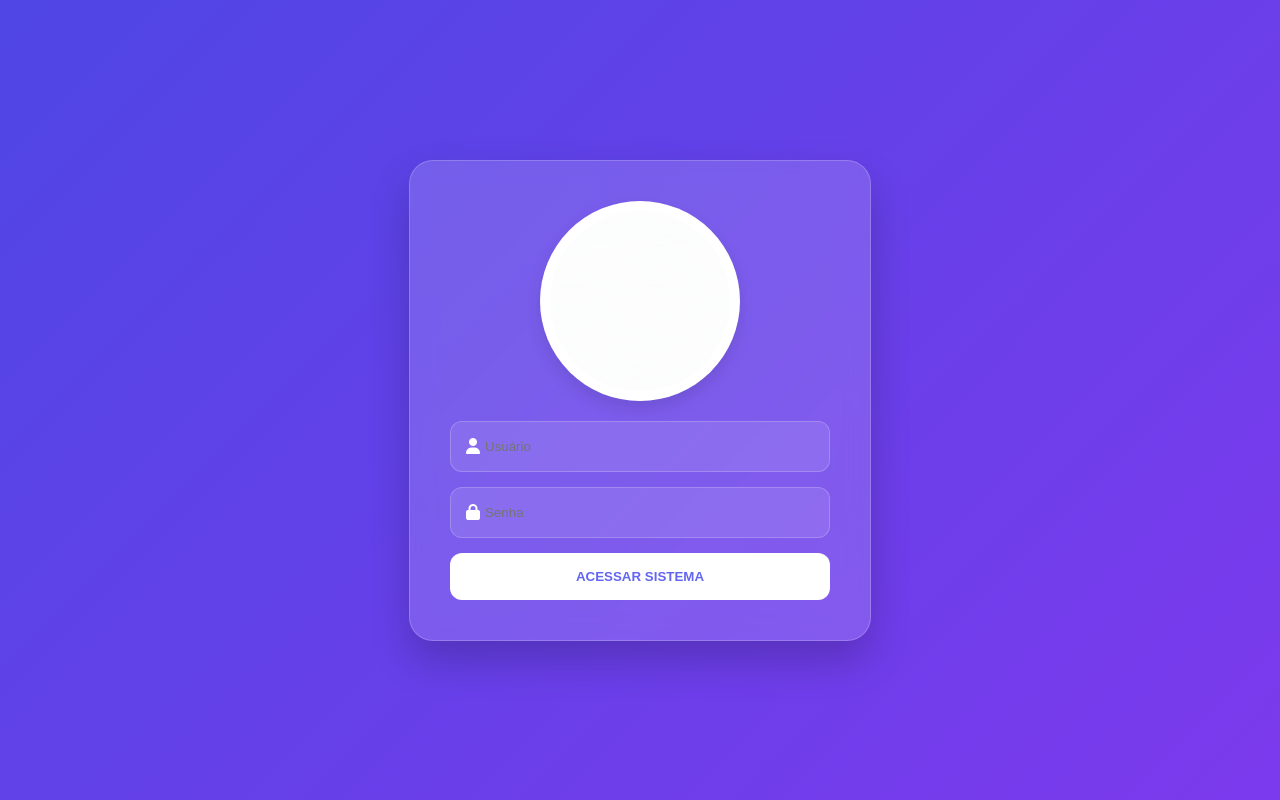
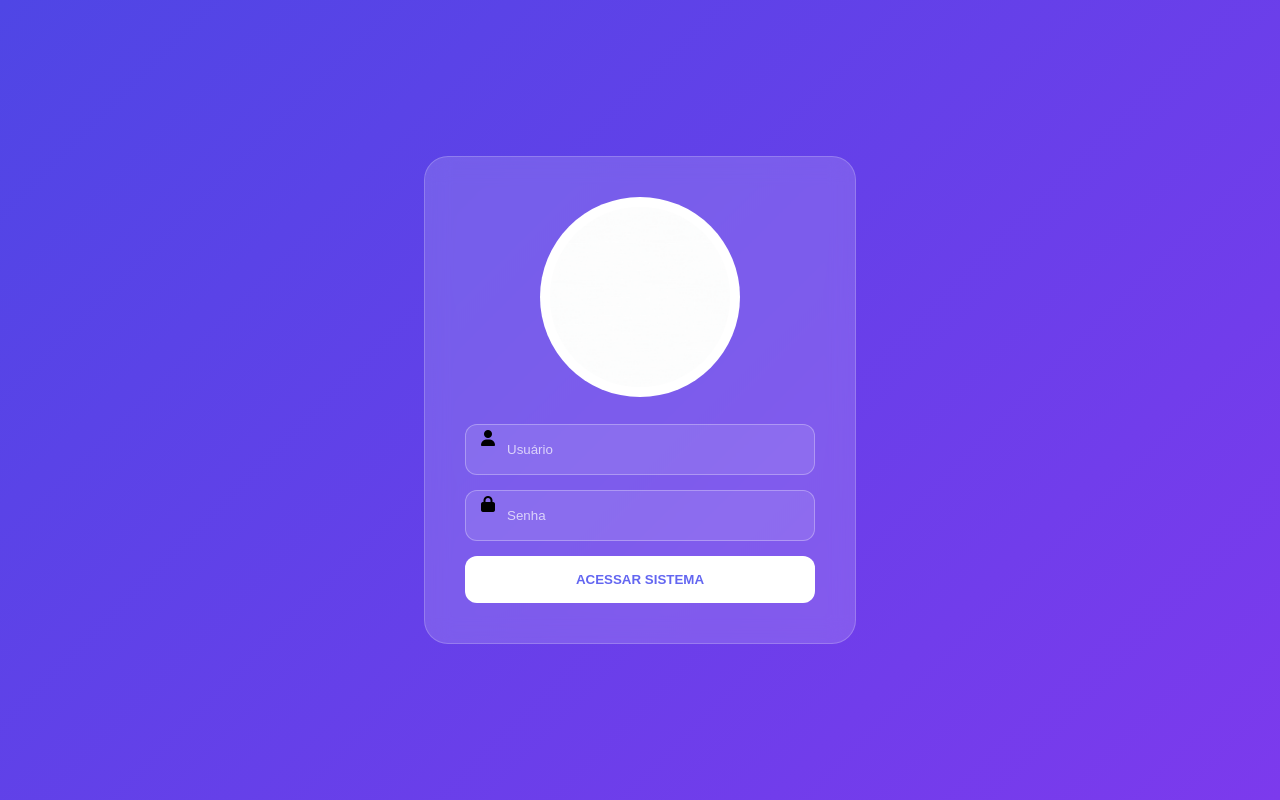
Before and after one commit to brunorochamczal/eduflow, a Flask app: page / in a window 1280 px wide. Run offline with Flask 3, Linux system fonts and the light colour scheme; some libraries are stand-ins or nearby versions.

Commit message:
Update style.css

```diff
--- a/static/css/style.css
+++ b/static/css/style.css
@@ -1,161 +1,27 @@
-/* EDUNEX - Estilo Global Integrado */
-:root {
-    --primary: #6366f1;
-    --secondary: #a855f7;
-    --dark: #1e293b;
-    --bg: #f8fafc;
-    --white: #ffffff;
-    --glass: rgba(255, 255, 255, 0.15);
-}
-
-body, html {
-    margin: 0;
-    padding: 0;
-    font-family: 'Poppins', sans-serif;
-    background-color: var(--bg);
-    overflow-x: hidden;
-}
-
+:root { --primary: #6366f1; --glass: rgba(255, 255, 255, 0.15); }
+body, html { margin: 0; font-family: 'Poppins', sans-serif; background: #f8fafc; }
 .hidden { display: none !important; }
 
-/* TELA DE LOGIN GLASSMORPHISM */
+/* LOGIN GLASSMORPHISM */
 .auth-container {
-    height: 100vh;
-    background: linear-gradient(135deg, #4f46e5 0%, #7c3aed 100%);
-    display: flex;
-    justify-content: center;
-    align-items: center;
+    height: 100vh; background: linear-gradient(135deg, #4f46e5, #7c3aed);
+    display: flex; justify-content: center; align-items: center;
 }
+.login-card {
+    background: var(--glass); backdrop-filter: blur(12px); padding: 40px;
+    border-radius: 24px; width: 350px; text-align: center; border: 1px solid rgba(255,255,255,0.2);
+}
+.main-logo { width: 180px; height: 180px; border-radius: 50%; background: white; margin: 0 auto 20px; padding: 10px; }
 
-.login-card {
-    background: var(--glass);
-    backdrop-filter: blur(12px);
-    -webkit-backdrop-filter: blur(12px);
-    border: 1px solid rgba(255, 255, 255, 0.2);
-    padding: 40px;
-    border-radius: 24px;
-    width: 100%;
-    max-width: 380px;
-    text-align: center;
-    box-shadow: 0 20px 40px rgba(0,0,0,0.2);
-    color: white;
-}
+/* INPUTS COM FONTES BRANCAS */
+.field { background: rgba(255,255,255,0.1); border: 1px solid rgba(255,255,255,0.3); border-radius: 12px; display: flex; padding: 5px 15px; margin-bottom: 15px; }
+.field input { background: transparent; border: none; color: #ffffff !important; width: 100%; padding: 12px; outline: none; }
+.field input::placeholder { color: rgba(255,255,255,0.7); }
 
-/* LOGO AMPLIADA CIRCULAR */
-.main-logo {
-    width: 180px;
-    height: 180px;
-    object-fit: contain;
-    border-radius: 50%;
-    margin: 0 auto 20px;
-    display: block;
-    background: white;
-    padding: 10px;
-    box-shadow: 0 8px 16px rgba(0,0,0,0.1);
-}
+#btn-login { width: 100%; padding: 16px; border-radius: 12px; border: none; background: white; color: var(--primary); font-weight: bold; cursor: pointer; }
 
-.field {
-    background: rgba(255, 255, 255, 0.1);
-    border: 1px solid rgba(255, 255, 255, 0.2);
-    border-radius: 12px;
-    display: flex;
-    align-items: center;
-    padding: 5px 15px;
-    margin-bottom: 15px;
-    transition: 0.3s;
-}
-
-.field input {
-    background: transparent;
-    border: none;
-    padding: 12px 5px;
-    color: white;
-    width: 100%;
-    outline: none;
-}
-
-#btn-login {
-    width: 100%;
-    padding: 16px;
-    border-radius: 12px;
-    border: none;
-    background: white;
-    color: var(--primary);
-    font-weight: 600;
-    cursor: pointer;
-    transition: 0.4s;
-}
-
-/* BOTÃO VOLTAR ESTILIZADO */
-.btn-back {
-    background: #e2e8f0;
-    color: #475569;
-    border: none;
-    padding: 10px 20px;
-    border-radius: 8px;
-    font-weight: 600;
-    cursor: pointer;
-    margin-bottom: 20px;
-    display: inline-flex;
-    align-items: center;
-    gap: 8px;
-    transition: 0.3s;
-}
-
-.btn-back:hover { background: #cbd5e1; transform: translateX(-3px); }
-
-/* FORMULÁRIOS MODERNOS */
-.form-modern {
-    background: white;
-    padding: 30px;
-    border-radius: 20px;
-    max-width: 500px;
-    margin: 20px auto;
-    box-shadow: 0 10px 25px rgba(0,0,0,0.05);
-    display: flex;
-    flex-direction: column;
-    gap: 15px;
-}
-
-.form-modern input, .form-modern select {
-    padding: 14px;
-    border-radius: 10px;
-    border: 1px solid #e2e8f0;
-    font-size: 16px;
-    outline: none;
-}
-
-.form-modern button {
-    background: var(--primary);
-    color: white;
-    padding: 15px;
-    border: none;
-    border-radius: 10px;
-    font-weight: bold;
-    cursor: pointer;
-}
-
-/* DASHBOARD */
-.content { padding: 40px; }
-.grid-menu {
-    display: grid;
-    grid-template-columns: repeat(auto-fit, minmax(240px, 1fr));
-    gap: 25px;
-}
-.card-btn {
-    background: white;
-    padding: 35px 25px;
-    border-radius: 24px;
-    text-align: center;
-    cursor: pointer;
-    transition: 0.3s;
-    border: 1px solid #f1f5f9;
-}
-.card-btn:hover { transform: translateY(-10px); box-shadow: 0 20px 25px rgba(0,0,0,0.05); }
-
-/* CORES DOS ÍCONES */
-.icon-box { width: 60px; height: 60px; border-radius: 15px; display: flex; align-items: center; justify-content: center; margin: 0 auto 15px; font-size: 24px; }
-.blue { background: #e0e7ff; color: #4338ca; }
-.green { background: #dcfce7; color: #15803d; }
-.orange { background: #ffedd5; color: #c2410c; }
-.purple { background: #f3e8ff; color: #7e22ce; }
+/* BOTÃO VOLTAR E FORMS */
+.btn-back { background: #e2e8f0; color: #475569; border: none; padding: 10px 20px; border-radius: 8px; font-weight: bold; cursor: pointer; margin-bottom: 20px; }
+.form-modern { background: white; padding: 25px; border-radius: 15px; box-shadow: 0 10px 20px rgba(0,0,0,0.05); display: flex; flex-direction: column; gap: 10px; }
+.form-modern input, .form-modern select, .form-modern textarea { padding: 12px; border: 1px solid #e2e8f0; border-radius: 8px; }
+.form-modern button { background: var(--primary); color: white; border: none; padding: 15px; border-radius: 8px; font-weight: bold; cursor: pointer; }
```
